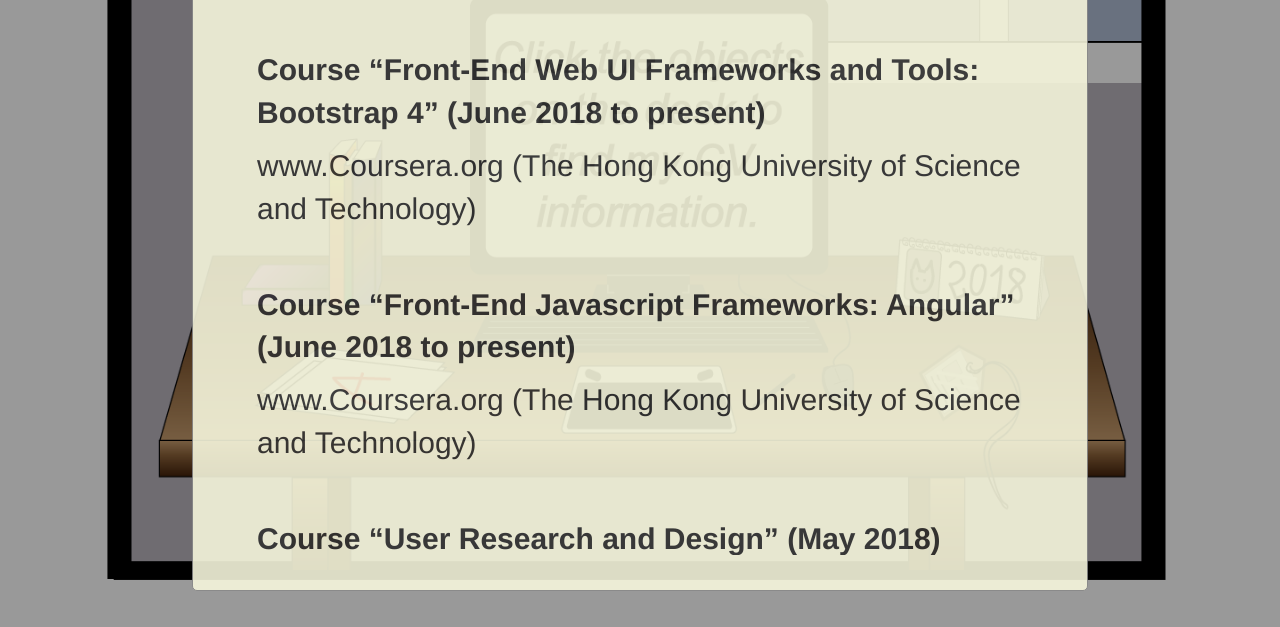
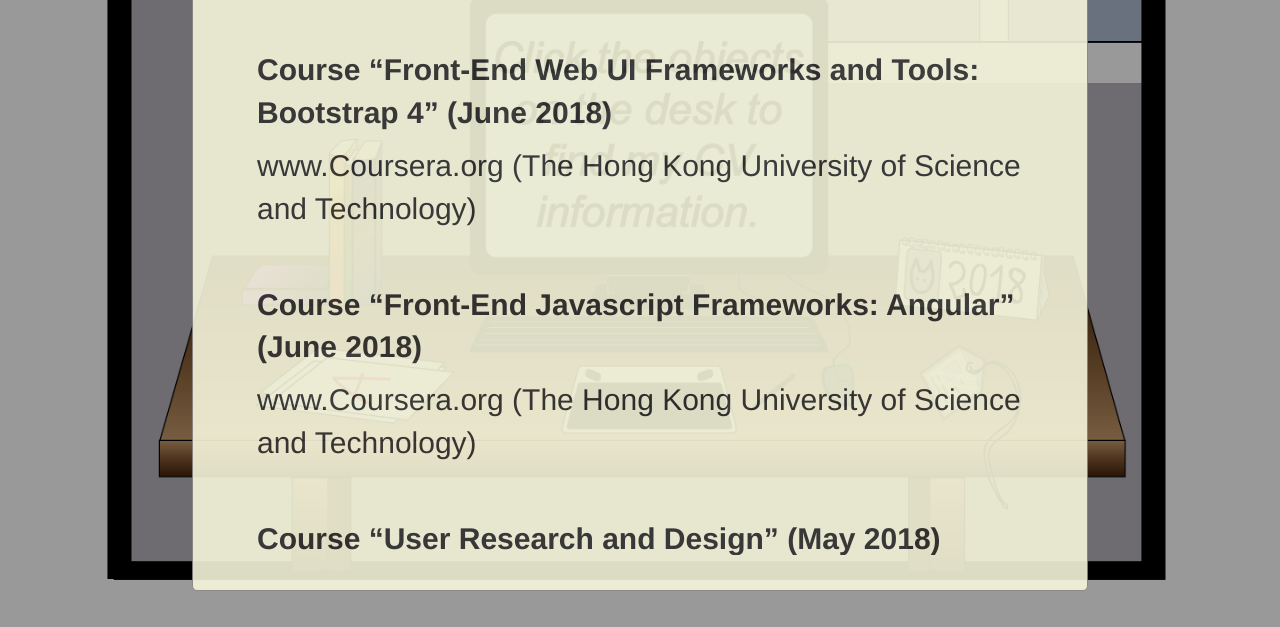
Before and after one commit to ampiquer/ampiquer_co_uk, a plain HTML site: page cv.html in a window 1280 px wide. Both pictures are taken after a click on the button 312 px from the left and 949 px from the top of the page. Shown: the part 722-1349 px from the top of the page. Drawn offline with nearby package versions, Linux system fonts and the light colour scheme; files that its build step writes are made by us from their sources; a web font is replaced by a local one.

Commit message:
updated cv and web in regards to it

```diff
--- a/cv.html
+++ b/cv.html
@@ -71,9 +71,9 @@
                              <span class="desk-close">&times;</span>
                             <div class="info">
                                 <h1><b>Education:</b></h1>
-                                    <p><br><b>Course “Front-End Web UI Frameworks and Tools: Bootstrap 4” (June 2018 to present)</b></p>
+                                    <p><br><b>Course “Front-End Web UI Frameworks and Tools: Bootstrap 4” (June 2018)</b></p>
                                     <p>www.Coursera.org (The Hong Kong University of Science and Technology)</p>
-                                    <p><br><b>Course “Front-End Javascript Frameworks: Angular” (June 2018 to present)</b></p>
+                                    <p><br><b>Course “Front-End Javascript Frameworks: Angular” (June 2018)</b></p>
                                     <p>www.Coursera.org (The Hong Kong University of Science and Technology)</p>
                                     <p><br><b>Course “User Research and Design” (May 2018)</b></p>
                                     <p>www.Coursera.org (University of Minessota)</p>
```
Also changed, not shown: index.html (+2 -2 lines), 1 other file.
